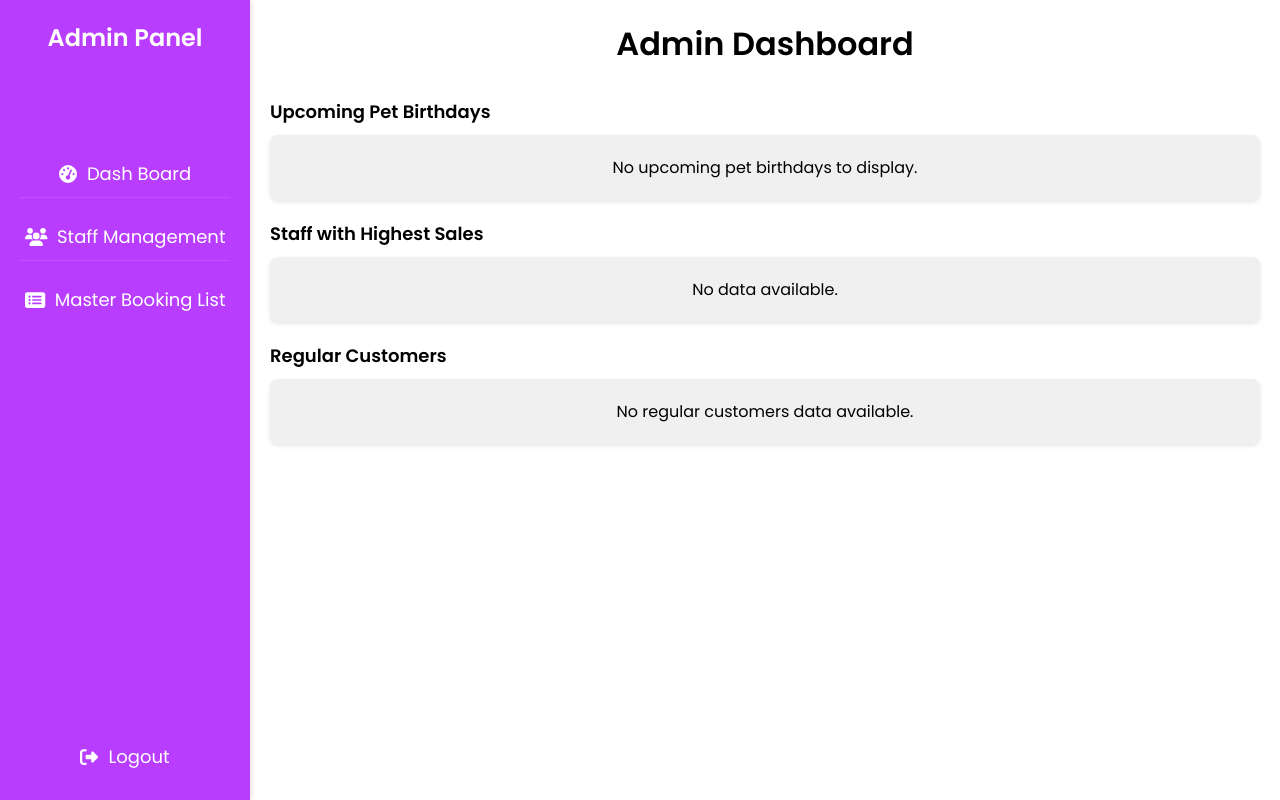
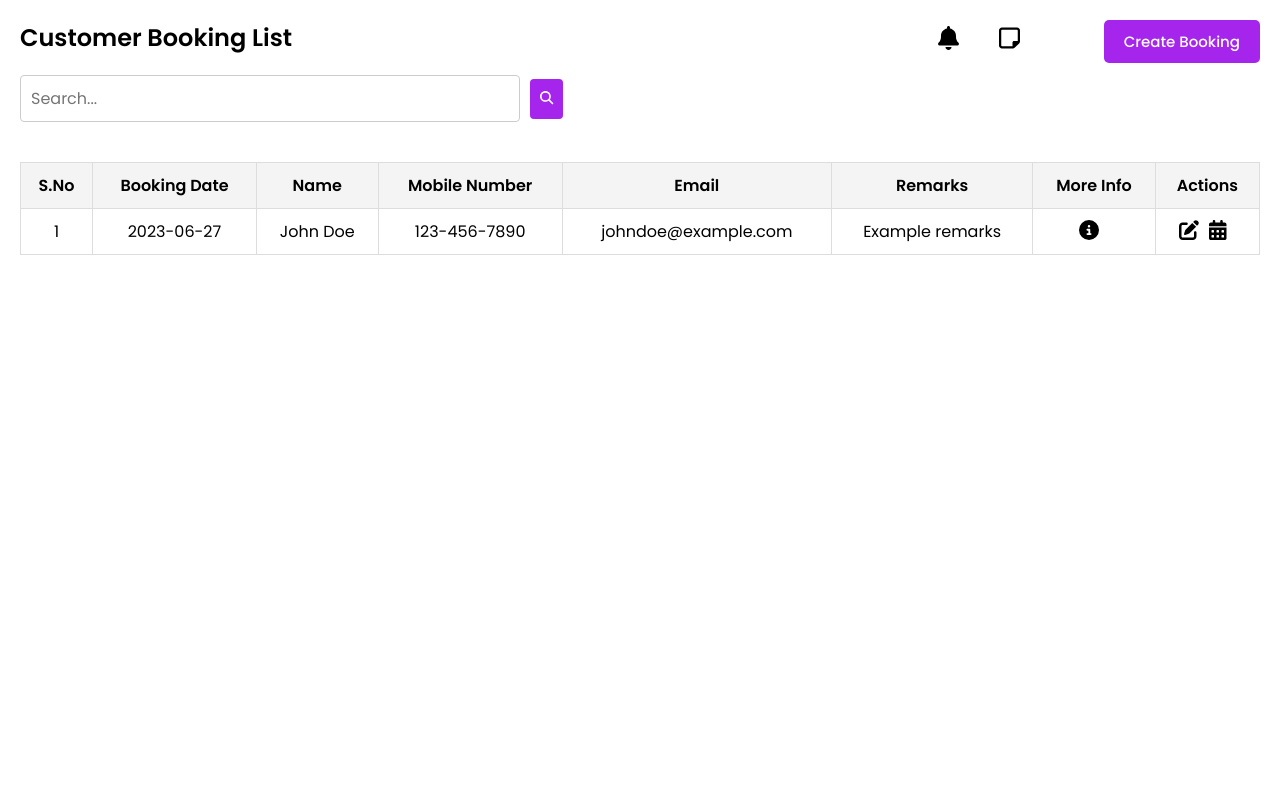
Before and after one commit to geo-jose-deltasoft/Pets-Hostel, a React (Create React App) app in the folder client/: page / in a window 1280 px wide. Built offline with nearby package versions, Linux system fonts and the light colour scheme.

Commit message:
Notifications added to the Staff List

```diff
--- a/client/src/App.js
+++ b/client/src/App.js
@@ -32,11 +32,11 @@ const App = () => {
         />
         <Route path="/booking-history" element={<BookingTab/>} />
 
-        <Route path="/staff-list" element={<StaffList />} />
+        <Route path="/*" element={<StaffList />} />
         <Route path="/booking-details" element={<BookingDetails />} />
 
 
-        <Route path="/*" element={<DashBoard/>} />
+        <Route path="/dashboard" element={<DashBoard/>} />
         <Route path="/master-booking-list" element={<MasterBookingList/>} />
         <Route path="/staff-management" element={<StaffManagement/>} />
 
--- a/client/src/assets/styles/StaffList.css
+++ b/client/src/assets/styles/StaffList.css
@@ -11,6 +11,7 @@
   padding: 20px;
 }
 
+/*Header Styles*/
 .header-container {
   display: flex;
   justify-content: flex-start;
@@ -36,6 +37,7 @@
   margin-right: 40px;
 }
 
+/*Create Booking Button Styles*/
 .create-booking-btn {
   background-color: #a625ec;
   color: #fff;
@@ -50,18 +52,37 @@
   background-color: #dd9dff;
 }
 
+/*Search Bar Styles*/
 .search-container {
-  margin-bottom: 30px;
+  display: flex;
+  align-items: center;
+  margin-bottom: 20px;
 }
 
-.search-bar {
-  width: 50%;
+.search-container input[type="text"] {
+  width: 500px;
   padding: 10px;
   border: 1px solid #ccc;
-  border-radius: 5px;
+  border-radius: 4px;
   font-size: 16px;
 }
 
+.search-container button {
+  background-color: #a625ec;
+  color: white;
+  border: none;
+  padding: 10px;
+  margin-left: 10px;
+  border-radius: 4px;
+  cursor: pointer;
+  transition: background-color 0.3s ease;
+}
+
+.search-container button:hover {
+  background-color: #dd9dff;
+}
+
+/*Table Styles*/
 .table-container {
   overflow-x: auto;
 }
--- a/client/src/components/popups/MasterNotification.js
+++ b/client/src/components/popups/Notification.js
@@ -1,9 +1,9 @@
 import React from 'react';
 import { FontAwesomeIcon } from '@fortawesome/react-fontawesome';
 import { faBirthdayCake, faCalendarAlt } from '@fortawesome/free-solid-svg-icons';
-import '../../assets/styles/MasterNotification.css';
+import '../../assets/styles/Notification.css';
 
-const MasterNotification = ({ isOpen, onClose, notifications }) => {
+const Notification = ({ isOpen, onClose, notifications }) => {
   if (!isOpen) return null;
 
   return (
@@ -29,4 +29,4 @@ const MasterNotification = ({ isOpen, onClose, notifications }) => {
   );
 };
 
-export default MasterNotification;
+export default Notification;
--- a/client/src/pages/MasterBookingList.js
+++ b/client/src/pages/MasterBookingList.js
@@ -3,7 +3,7 @@ import { useNavigate } from 'react-router-dom';
 import { FontAwesomeIcon } from '@fortawesome/react-fontawesome';
 import { faSearch, faInfoCircle, faEdit, faTrashAlt, faBell } from '@fortawesome/free-solid-svg-icons';
 import DeleteConfirm from '../components/popups/DeleteConfirm';
-import MasterNotification from '../components/popups/MasterNotification';
+import Notification from '../components/popups/Notification';
 import SideBar from '../components/layouts/SideBar';
 import '../assets/styles/MasterBookingList.css';
 
@@ -152,7 +152,7 @@ const MasterBookingList = () => {
           onClose={handleCloseDialog}
           onConfirm={handleConfirmDelete}
         />
-        <MasterNotification
+        <Notification
           isOpen={isNotificationOpen}
           onClose={toggleNotificationDialog}
           notifications={notifications}
--- a/client/src/pages/StaffList.js
+++ b/client/src/pages/StaffList.js
@@ -1,15 +1,17 @@
 import React, { useState, useEffect } from 'react';
+import { useNavigate } from 'react-router-dom';
 import { FontAwesomeIcon } from '@fortawesome/react-fontawesome';
-import { faNoteSticky, faCalendarDays } from '@fortawesome/free-regular-svg-icons';
-import { faInfoCircle, faEdit, faTrashAlt } from '@fortawesome/free-solid-svg-icons';
-import DeleteConfirm from '../components/popups/DeleteConfirm';
-import { useNavigate } from 'react-router-dom';
+import { faNoteSticky } from '@fortawesome/free-regular-svg-icons';
+import { faBell, faSearch, faInfoCircle, faEdit, faCalendarDays } from '@fortawesome/free-solid-svg-icons';
+import Notification from '../components/popups/Notification';
 import '../assets/styles/StaffList.css';
 
 const StaffList = () => {
   const navigate = useNavigate();
-  const [isDialogOpen, setIsDialogOpen] = useState(false);
+  const [searchTerm, setSearchTerm] = useState('');
+  const [isNotificationOpen, setIsNotificationOpen] = useState(false);
   const [data, setData] = useState([]);
+  const [notifications, setNotifications] = useState([]);
 
   useEffect(() => {
     // Simulating API call with dummy data
@@ -25,10 +27,23 @@ const StaffList = () => {
         },
       ];
       setData(dummyData);
+
+      const dummyNotifications = [
+        { type: 'birthday', message: 'Buddy\'s birthday is on 2023-07-10' },
+        { type: 'event', message: 'Grooming Session on 2023-07-15' },
+        { type: 'birthday', message: 'Max\'s birthday is on 2023-07-12' },
+        { type: 'event', message: 'Vaccination camp on 2023-07-20' },
+      ];
+      setNotifications(dummyNotifications);
+
     };
 
     fetchData();
   }, []);
+
+  const toggleNotificationDialog = () => {
+    setIsNotificationOpen(!isNotificationOpen);
+  };
 
   const handleAddNote = () => {
     alert('Add Note dialog');
@@ -36,6 +51,10 @@ const StaffList = () => {
 
   const handleAddEvent = () => {
     alert('Add Event dialog');
+  };
+
+  const handleSearch = (event) => {
+    setSearchTerm(event.target.value);
   };
 
   const handleMoreInfo = () => {
@@ -46,31 +65,28 @@ const StaffList = () => {
     navigate('/booking-details', { state: { editable: true } });
   };
 
-  const handleDelete = () => {
-    setIsDialogOpen(true);
-  };
-
-  const handleConfirmDelete = () => {
-    alert('Booking deleted');
-    setIsDialogOpen(false);
-  };
-
-  const handleCloseDialog = () => {
-    setIsDialogOpen(false);
-  };
-
   return (
     <div className='staff-list-container'>
       <div className='header-container'>
         <h2>Customer Booking List</h2>
+        <FontAwesomeIcon
+          icon={faBell}
+          className="header-icon"
+          onClick={toggleNotificationDialog}
+        />
         <div className="action-icons">
           <FontAwesomeIcon icon={faNoteSticky} onClick={handleAddNote} className="header-icon" />
-          <FontAwesomeIcon icon={faCalendarDays} onClick={handleAddEvent} className="header-icon" />
         </div>
         <button className='create-booking-btn' onClick={() => navigate('/booking-form')}>Create Booking</button>
       </div>
       <div className='search-container'>
-        <input type="text" className="search-bar" placeholder="Search..." />
+        <input
+          type="text"
+          placeholder="Search..."
+          value={searchTerm}
+          onChange={handleSearch}
+        />
+        <button><FontAwesomeIcon icon={faSearch} /></button>
       </div>
       <div className='table-container'>
         <table>
@@ -100,17 +116,17 @@ const StaffList = () => {
                 </td>
                 <td>
                   <FontAwesomeIcon icon={faEdit} className="table-icon" onClick={handleEdit} />
-                  <FontAwesomeIcon icon={faTrashAlt} className="table-icon" onClick={handleDelete} />
+                  <FontAwesomeIcon icon={faCalendarDays} className="table-icon" onClick={handleAddEvent}  />
                 </td>
               </tr>
             ))}
           </tbody>
         </table>
       </div>
-      <DeleteConfirm
-        isOpen={isDialogOpen}
-        onClose={handleCloseDialog}
-        onConfirm={handleConfirmDelete}
+      <Notification
+        isOpen={isNotificationOpen}
+        onClose={toggleNotificationDialog}
+        notifications={notifications}
       />
     </div>
   );
```
Also changed, not shown: client/src/assets/styles/Notification.css (renamed from client/src/assets/styles/MasterNotification.css).
